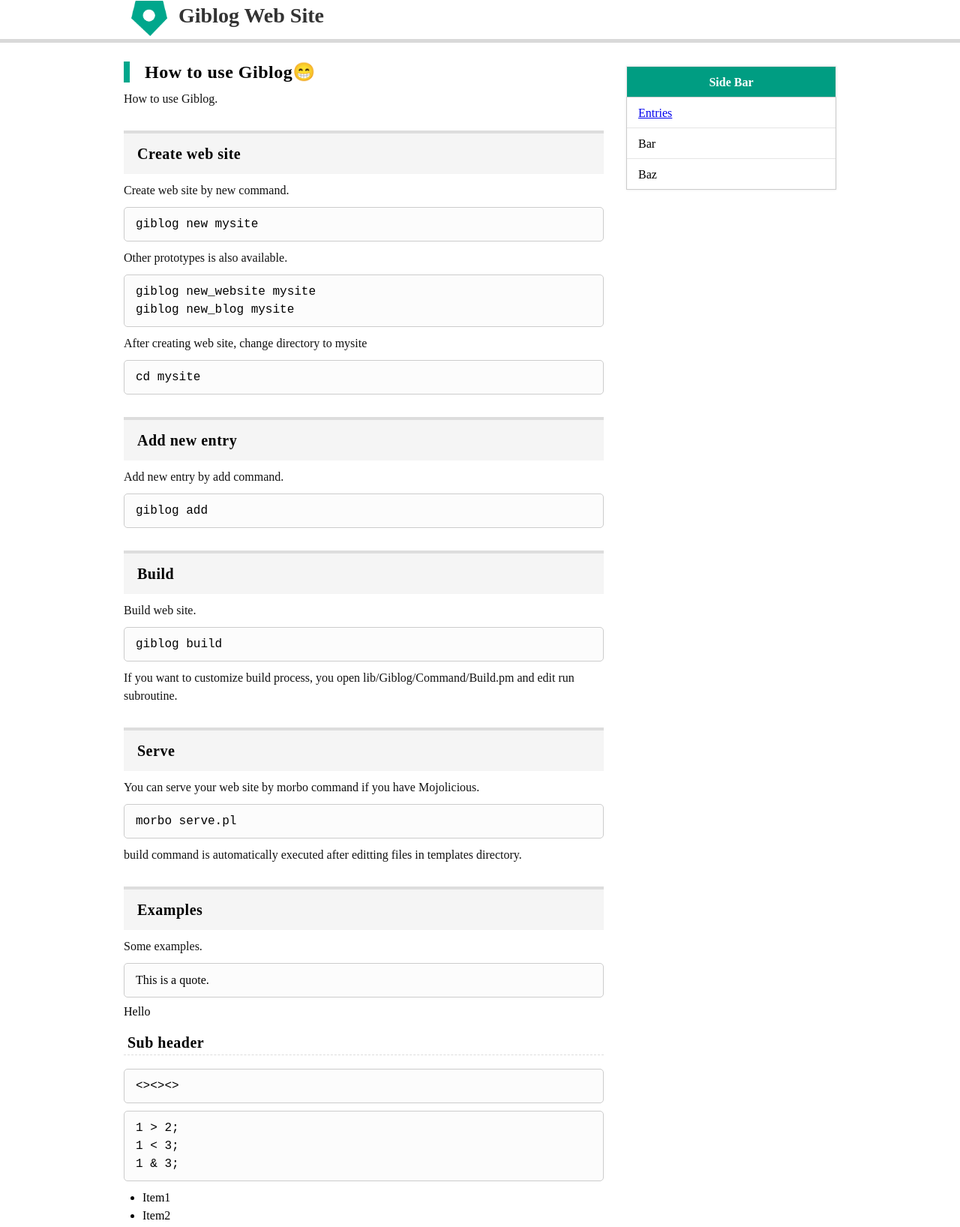
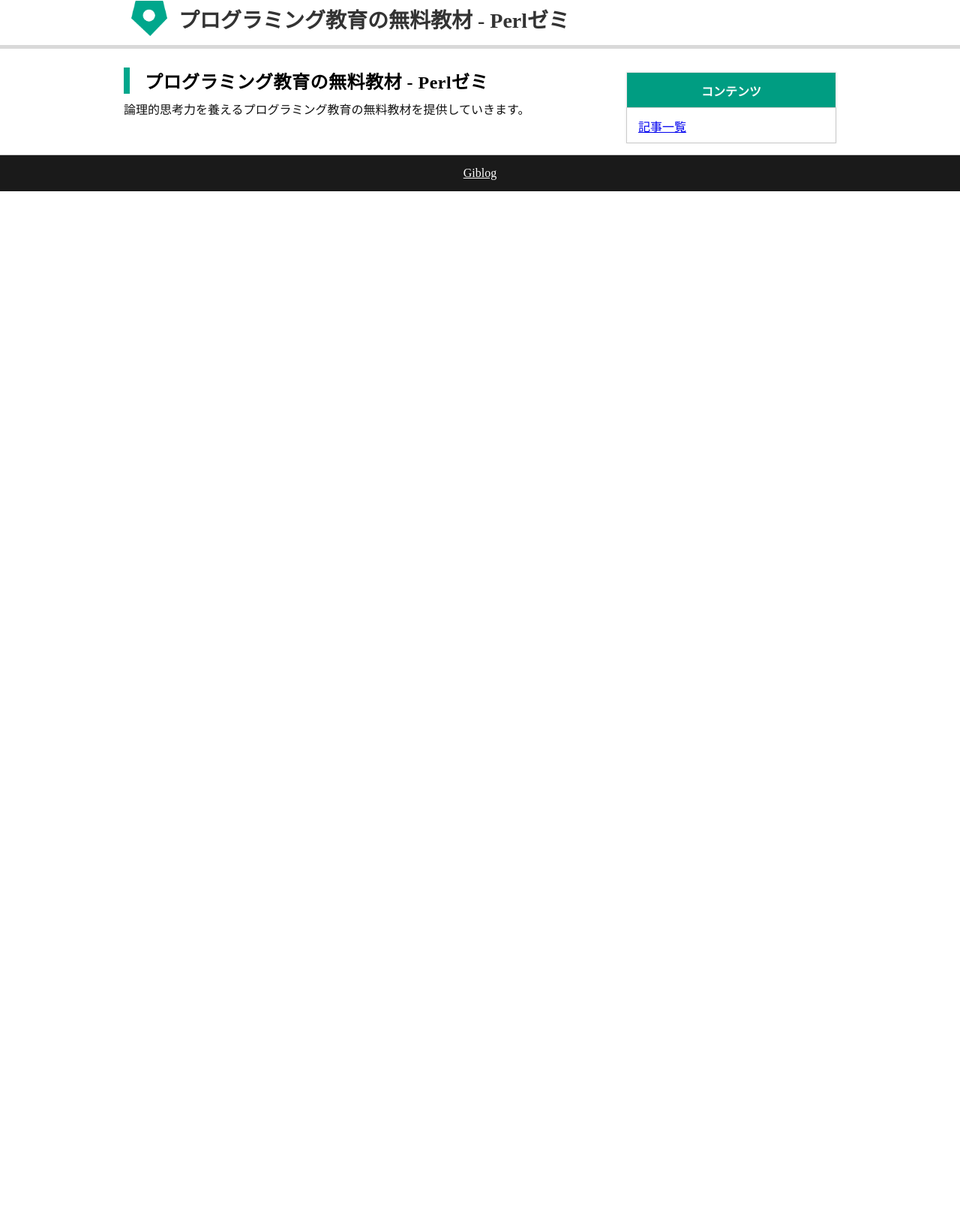
Before and after one commit to yuki-kimoto/perlzemieducation-public, a plain HTML site: page index.html in a window 1280 px wide. Shown: the part 14-1650 px from the top of the page at 75% size. After the commit the page ends 800 px from the top, so only its background shows below. Drawn offline with Linux system fonts and the light colour scheme.

Commit message:
再構築

```diff
--- a/index.html
+++ b/index.html
@@ -7,8 +7,8 @@
 <link rel="icon" type="image/x-icon" href="/images/giblog-logo.png">
 <link rel="stylesheet" type="text/css" href="/css/common.css">
 
-<title>mysite😄</title>
-<meta name="description" content="How to use Giblog.">
+<title>プログラミング教育の無料教材 - Perlゼミ</title>
+<meta name="description" content="論理的思考力を養えるプログラミング教育の無料教材を提供していきます。">
   </head>
   <body>
     <div class="container">
@@ -16,7 +16,7 @@
         <!-- header -->
 <div class="main">
   <h1>
-    <a href="/">Giblog Web Site</a>
+    <a href="/">プログラミング教育の無料教材 - Perlゼミ</a>
   </h1>
 </div>
 
@@ -29,95 +29,10 @@
 
   </div>
   <div class="middle">
-    <h2><a href="/">How to use Giblog😁</a></h2>
+    <h2><a href="/">プログラミング教育の無料教材 - Perlゼミ</a></h2>
 <p>
-  How to use Giblog.
+  論理的思考力を養えるプログラミング教育の無料教材を提供していきます。
 </p>
-<h3>Create web site</h3>
-<p>
-  Create web site by new command.
-</p>
-<pre>
-giblog new mysite
-</pre>
-<p>
-  Other prototypes is also available.
-</p>
-<pre>
-giblog new_website mysite
-giblog new_blog mysite
-</pre>
-<p>
-  After creating web site, change directory to mysite
-</p>
-<pre>
-cd mysite
-</pre>
-<h3>Add new entry</h3>
-<p>
-  Add new entry by add command.
-</p>
-<pre>
-giblog add
-</pre>
-<h3>Build</h3>
-<p>
-  Build web site.
-</p>
-<pre>
-giblog build
-</pre>
-<p>
-  If you want to customize build process, you open lib/Giblog/Command/Build.pm and edit run subroutine.
-</p>
-<h3>Serve</h3>
-<p>
-  You can serve your web site by morbo command if you have Mojolicious.
-</p>
-<pre>
-morbo serve.pl
-</pre>
-<p>
-  build command is automatically executed after editting files in templates directory.
-</p>
-<h3>Examples</h3>
-<p>
-  Some examples.
-</p>
-<blockquote>
-  This is a quote.
-</blockquote>
-<div>
-  Hello
-</div>
-<h4>Sub header</h4>
-<pre>
-&lt;&gt;&lt;&gt;&lt;&gt;
-</pre>
-<pre>
-1 &gt; 2;
-1 &lt; 3;
-1 &amp; 3;
-</pre>
-<ul>
-  <li>Item1</li>
-  <li>Item2</li>
-  <li>Item3</li>
-</ul>
-<table>
-  <tr>
-    <th>Head1</th><th>Head2</th>
-  </tr>
-  <tr>
-    <td>Item1</td><td>Item2</td>
-  </tr>
-</table>
-<p>
-  <a href="https://github.com/yuki-kimoto/giblog">Giblog</a>
-</p>
-<div>
-  <img src="/images/giblog-logo.png">
-</div>
 
   </div>
   <div class="bottom">
@@ -131,12 +46,10 @@ morbo serve.pl
           <!-- side -->
 <div class="side-list">
   <div class="side-list-title">
-    Side Bar
+    コンテンツ
   </div>
   <ul>
-    <li><a href="/list.html">Entries</a></li>
-    <li>Bar</li>
-    <li>Baz</li>
+    <li><a href="/list.html">記事一覧</a></li>
   </ul>
 </div>
 
```
Also changed, not shown: blog/20181201121234.html (+4 -6 lines), blog/20190313121234.html (+4 -6 lines), blog/20190314121234.html (+4 -6 lines), blog/20190315121234.html (+4 -6 lines), blog/20190316121234.html (+4 -6 lines), blog/20190317121234.html (+4 -6 lines), blog/20190318121234.html (+4 -6 lines), blog/20190319121234.html (+4 -6 lines), list.html (+5 -7 lines).
